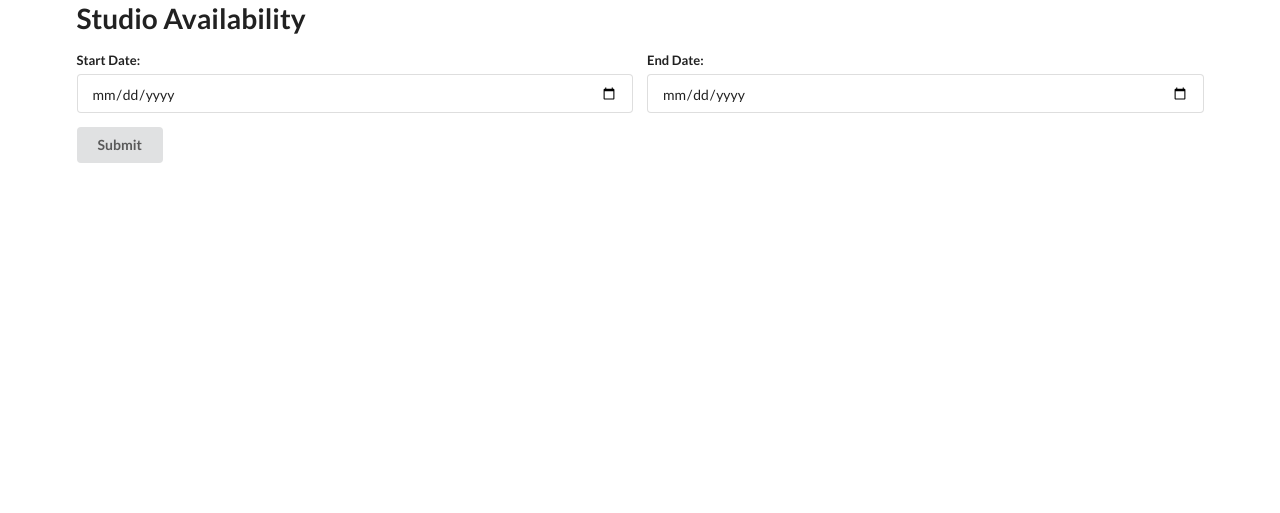
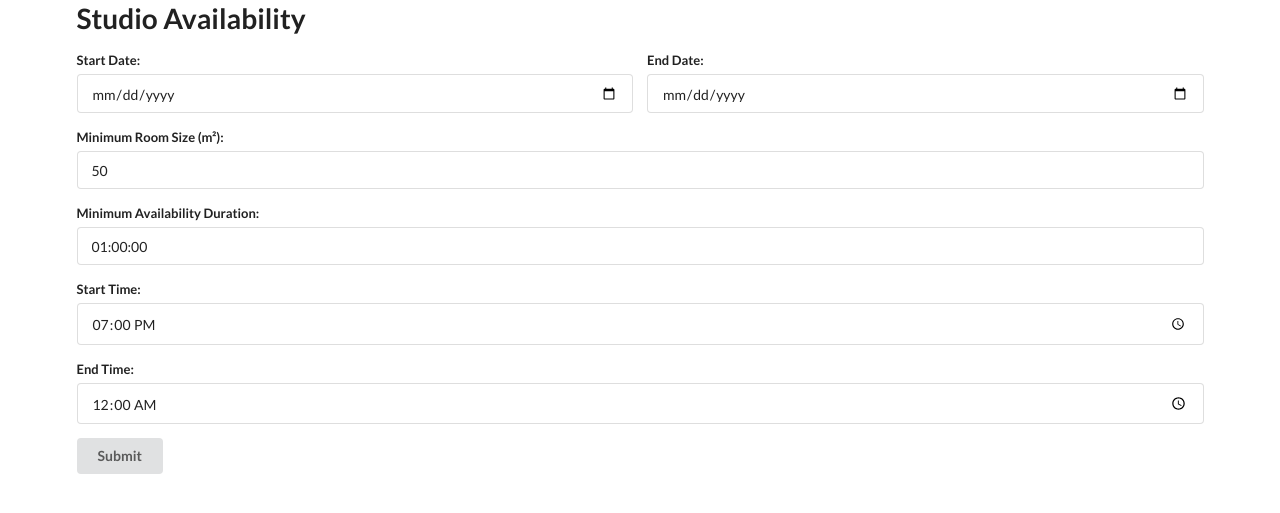
Before and after one commit to dixneuf19/studio-disponibility, a FastAPI app: page / in a window 1280 px wide. Shown: the top 513 px of the page. Run offline with FastAPI, Linux system fonts and the light colour scheme; some libraries are stand-ins or nearby versions.

Commit message:
feat: display available slots

```diff
--- a/app/main.py
+++ b/app/main.py
@@ -1,21 +1,123 @@
+import logging
+import re
+from datetime import date, datetime, time, timedelta
+
+import httpx
 from fastapi import FastAPI, Request
 from fastapi.responses import HTMLResponse
 from fastapi.staticfiles import StaticFiles
 from fastapi.templating import Jinja2Templates
 
+from app.models import Availability, RoomAvailability, RoomBooking
+
 app = FastAPI()
+logging.basicConfig(level=logging.DEBUG)
 
 # app.mount("/static", StaticFiles(directory="static"), name="static")
+templates = Jinja2Templates(directory="templates")
 
-
-templates = Jinja2Templates(directory="templates")
 
 @app.get("/", response_class=HTMLResponse)
 async def index(request: Request):
     return templates.TemplateResponse(request=request, name="index.html")
 
-@app.get("/items/{id}", response_class=HTMLResponse)
-async def read_item(request: Request, id: str):
+
+@app.get("/availability", response_class=HTMLResponse)
+async def availability(
+    request: Request,
+    start_date: date,
+    end_date: date,
+    min_room_size: int = 50,
+    min_availability_duration: timedelta = timedelta(hours=1),
+    start_time: time = time(hour=19),
+    end_time: time = time(hour=00),
+):
+    room_bookings_per_date = {}
+    for day in range((end_date - start_date).days + 1):
+        date = start_date + timedelta(days=day)
+        room_bookings_per_date[date] = await get_quickstudio_bookings(date)
+    print(room_bookings_per_date)
+
+    room_availabilities_per_date = {}
+    for date, room_bookings in room_bookings_per_date.items():
+        room_availabilities = compute_room_availability(
+            room_bookings, min_availability_duration, start_time, end_time
+        )
+        room_availabilities_per_date[date] = [
+            room_availability
+            for room_availability in room_availabilities
+            if room_availability.size >= min_room_size
+            and len(room_availability.availabilities) > 0
+        ]
+
     return templates.TemplateResponse(
-        request=request, name="item.html", context={"id": id}
+        request=request,
+        name="availabilities.html",
+        context={
+            "room_availabilities_per_date": room_availabilities_per_date,
+            "datetime": datetime,
+        },
     )
+
+
+async def get_quickstudio_bookings(date: date) -> list[RoomBooking]:
+    async with httpx.AsyncClient(timeout=10) as client:
+        response = await client.get(
+            "https://www.quickstudio.com/en/studios/hf-music-studio-14/bookings",
+            params={"date": date},
+            headers={"Accept": "application/json"},  # Force JSON response
+        )
+
+    response.raise_for_status()
+    return [RoomBooking(**room) for room in response.json()]
+
+
+def compute_room_availability(
+    room_booking: RoomBooking,
+    min_availability_duration: timedelta,
+    start_time: time,
+    end_time: time,
+) -> RoomAvailability:
+    availabilities = []
+    opening_time = max(
+        room_booking.open,
+        datetime.combine(
+            room_booking.open, start_time, tzinfo=room_booking.open.tzinfo
+        ),
+    )
+    closing_time = min(
+        room_booking.close,
+        datetime.combine(room_booking.open, end_time, tzinfo=room_booking.open.tzinfo),
+    )
+
+    print(f"Opening time: {opening_time}")
+    print(f"Closing time: {closing_time}")
+
+    for booking in room_booking.bookings:
+        if booking.start > opening_time:
+            availabilities.append(Availability(start=opening_time, end=booking.start))
+        opening_time = max(booking.end, opening_time)
+
+    if closing_time > opening_time:
+        availabilities.append(Availability(start=opening_time, end=closing_time))
+
+    # Filter availabilities based on start_time and end_time
+    filtered_availabilities = [
+        availability
+        for availability in availabilities
+        if (availability.end - availability.start) >= min_availability_duration
+    ]
+
+    return RoomAvailability(
+        name=_strip_room_name(room_booking.name),
+        size=room_booking.size,
+        availabilities=filtered_availabilities,
+    )
+
+
+def _strip_room_name(room_name: str) -> str:
+    m = re.match(r"^\d+\.([\w\s]+)\s.*$", room_name)
+    if m:
+        return m.group(1)
+    else:
+        return room_name
--- a/pyproject.toml
+++ b/pyproject.toml
@@ -9,6 +9,7 @@ dependencies = [
     "fastapi>=0.109.0",
     "uvicorn[standard]>=0.25.0",
     "jinja2>=3.1.3",
+    "httpx>=0.26.0",
 ]
 readme = "README.md"
 requires-python = ">= 3.8"
@@ -28,3 +29,7 @@ dev-dependencies = [
 
 [tool.hatch.metadata]
 allow-direct-references = true
+
+# https://github.com/pypa/hatch/pull/1135
+[tool.hatch.build.targets.wheel]
+bypass-selection = true
--- a/templates/index.html
+++ b/templates/index.html
@@ -10,21 +10,40 @@
 <body>
     <div class="ui container">
         <h1>Studio Availability</h1> <!-- Added h1 title -->
-        <form id="availabilityForm" hx-post="/availability" hx-target="#result" class="ui form">
+        <form id="availabilityForm" hx-get="/availability" hx-target="#result" class="ui form">
             <div class="two fields">
                 <div class="field">
                     <label for="startDate">Start Date:</label>
-                    <input type="date" id="startDate" name="startDate">
+                    <input type="date" id="startDate" name="start_date">
                 </div>
                 <div class="field">
                     <label for="endDate">End Date:</label>
-                    <input type="date" id="endDate" name="endDate">
+                    <input type="date" id="endDate" name="end_date">
                 </div>
+            </div>
+
+            <div class="field">
+                <label for="minRoomSize">Minimum Room Size (m²):</label>
+                <input type="number" id="minRoomSize" name="min_room_size" value="50">
+            </div>
+
+            <div class="field">
+                <label for="minAvailabilityDuration">Minimum Availability Duration:</label>
+                <input type="text" id="minAvailabilityDuration" name="min_availability_duration" value="01:00:00">
+            </div>
+
+            <div class="field">
+                <label for="startTime">Start Time:</label>
+                <input type="time" id="startTime" name="start_time" value="19:00">
+            </div>
+
+            <div class="field">
+                <label for="endTime">End Time:</label>
+                <input type="time" id="endTime" name="end_time" value="00:00">
             </div>
 
             <button type="submit" class="ui button">Submit</button>
         </form>
-
         <div id="result"></div>
     </div>
 </body>
```
Also changed, not shown: app/models.py (added, +40 -0 lines), templates/availabilities.html (added, +20 -0 lines), templates/item.html (deleted, +0 -8 lines), 2 other files.
